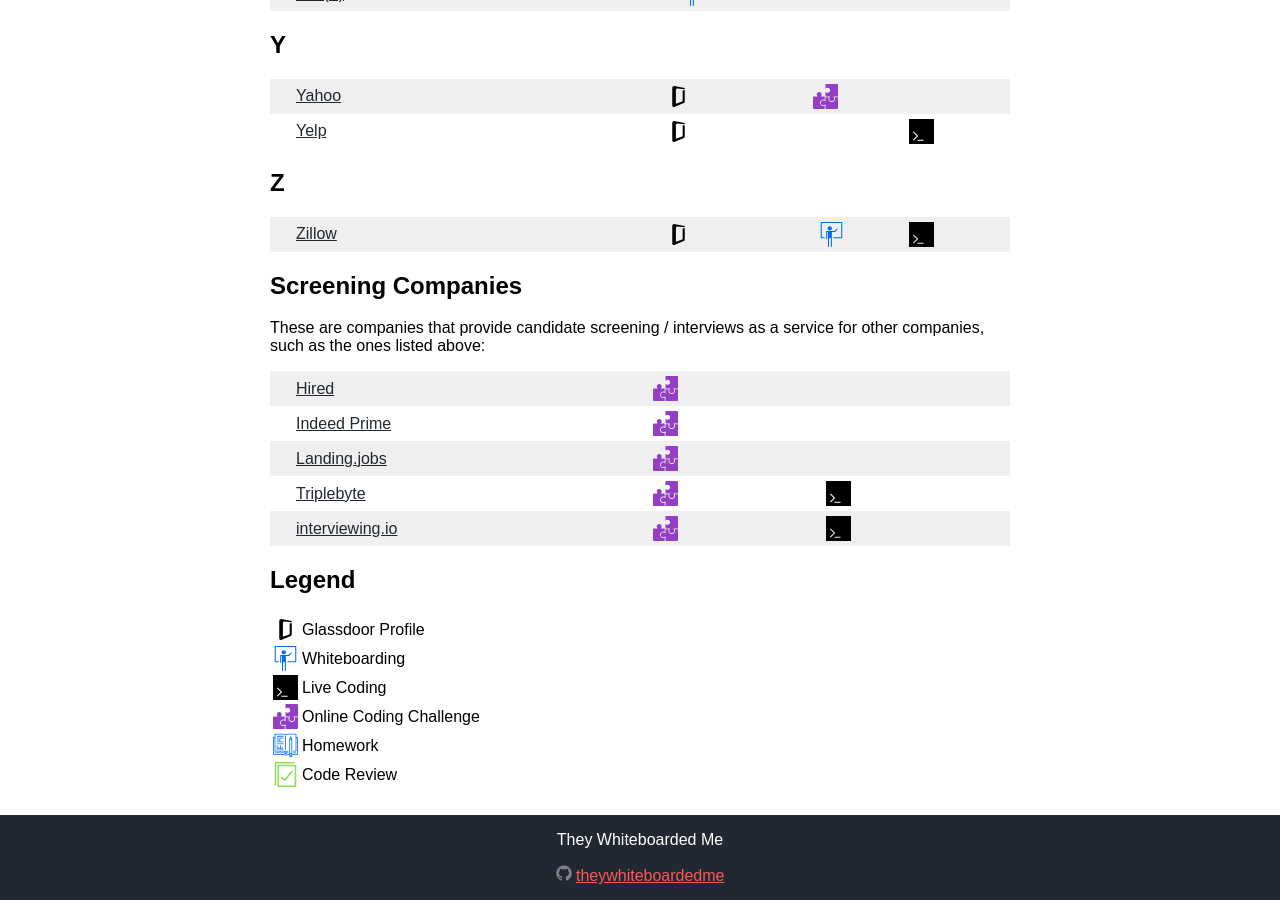
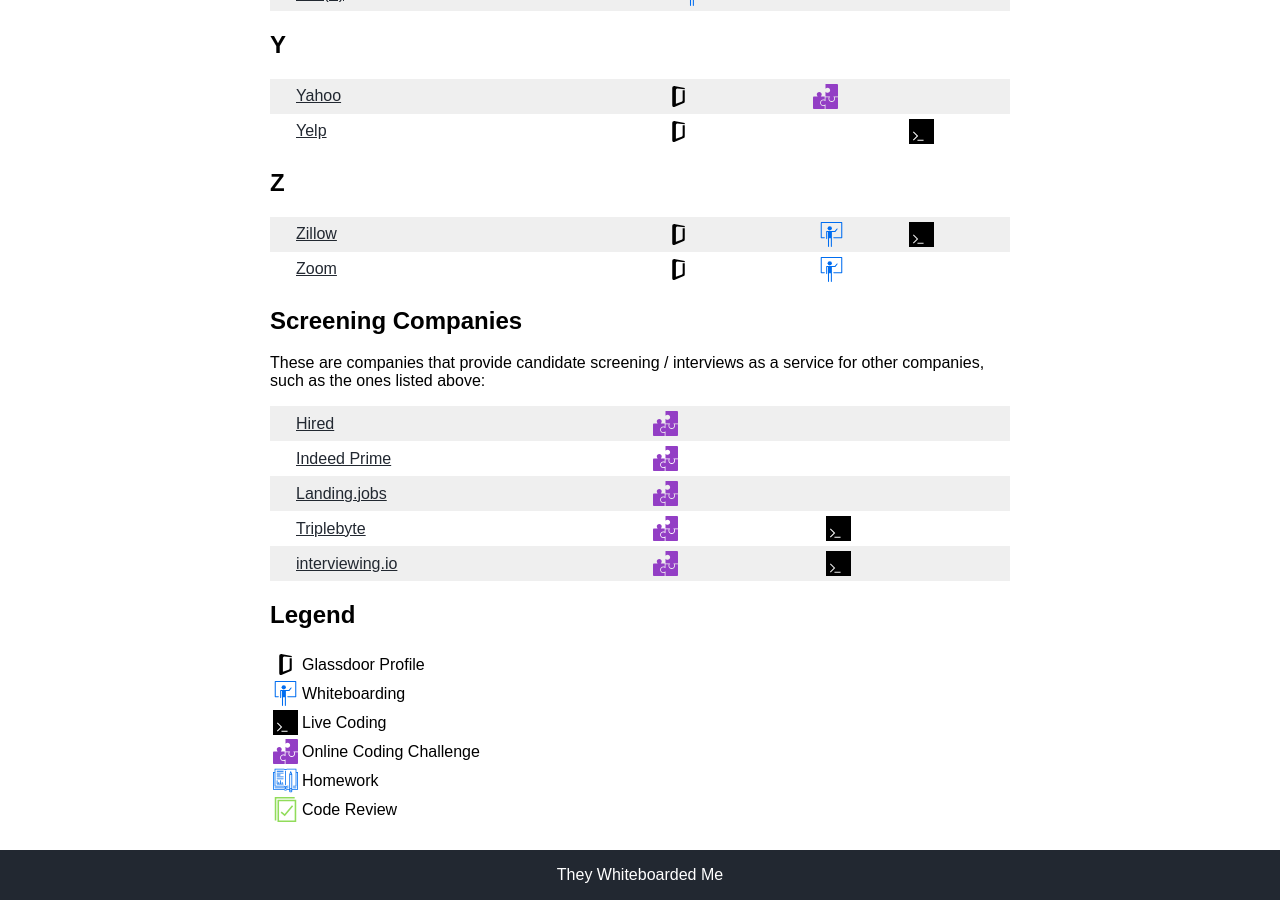
Before and after one commit to cheesesashimi/theywhiteboardedme, a Jekyll site: the page built from pages/companies-that-whiteboard.md, in a window 1280 px wide and 900 px high, scrolled down 6038 px. Built offline with Jekyll 4.4.1, drawn with Linux system fonts in a browser that asks for light colours.

Commit message:
Added 'Zoom'

```diff
--- a/_data/companies_that_whiteboard/z.yml
+++ b/_data/companies_that_whiteboard/z.yml
@@ -7,3 +7,9 @@
   interview_types:
   - whiteboarding
   - live_coding
+
+- name: Zoom
+  url: http://www.zoom.us
+  glassdoor: https://www.glassdoor.com/Interview/Zoom-Video-Communications-Interview-Questions-E924644.htmm
+  interview_types:
+  - whiteboarding
```
